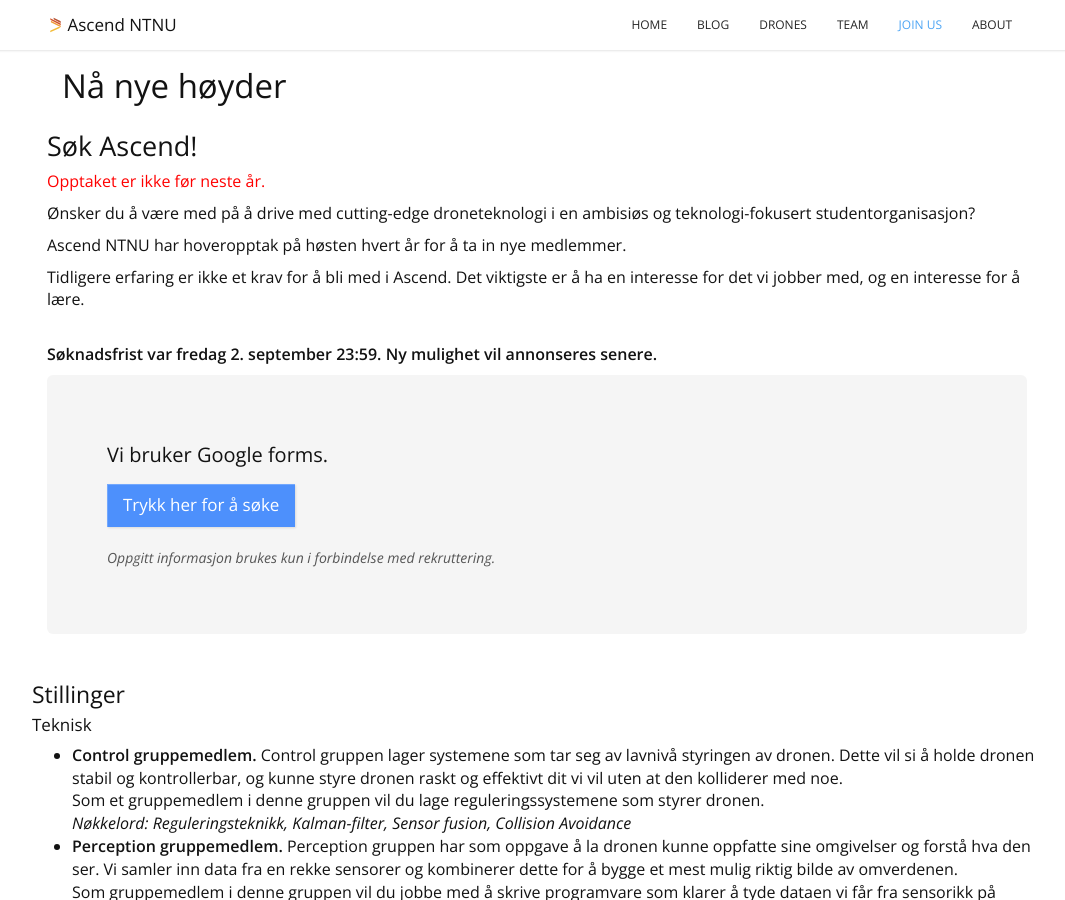
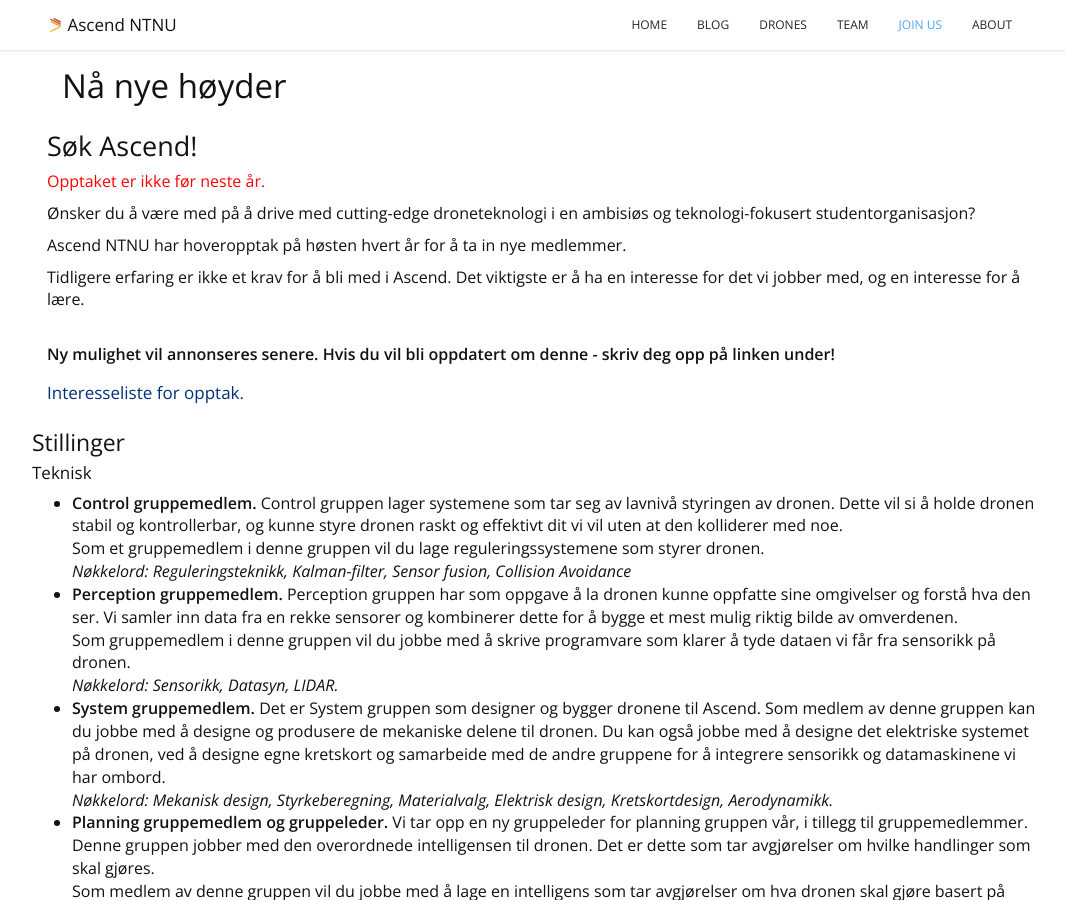
Before and after one commit to AscendNTNU/AscendNTNU.github.io, a Jekyll site: the page built from join.html, in a window 1280 px wide and 900 px high. Shown: the whole window, without its empty margins (103-1168 px from the left). Built offline with Jekyll 4.4.1, drawn with Linux system fonts in a browser that asks for light colours.

Commit message:
Added link to mailing list

```diff
--- a/join.html
+++ b/join.html
@@ -24,18 +24,21 @@
 			<!--<strong>Informasjonsmøte for opptak 1. september kl: 16:15 i Sentralbygget S1</strong>-->
 				<br>
 				<!--<strong>Søknadsfrist er fredag 2. september 23:59</strong>-->
-				<strong>Søknadsfrist var fredag 2. september 23:59. Ny mulighet vil annonseres senere.</strong>
+				<strong>Ny mulighet vil annonseres senere. Hvis du vil bli oppdatert om denne - skriv deg opp på linken under!</strong>
 			</p>
 		</div>
 
 		<div class="row">
-			<div class="jumbotron">
+			<h4>
+				<a href="http://ascendntnu.us14.list-manage2.com/subscribe?u=dfce303a41ce42b342c75a3ef&id=002e04db12" target="_blank">Interesseliste for opptak.</a>
+			</h4>
+			<!--<div class="jumbotron">
 			  <h2></h2>
 			  <p>Vi bruker Google forms.</p>
 			  <p><a class="btn btn-primary btn-lg" href="https://goo.gl/forms/i9m8zs4YDnoq2rC82" role="button">Trykk her for å søke</a></p>
 			  <p><small>Oppgitt informasjon brukes kun i forbindelse med rekruttering.</small>
 			  </p>
-			</div>
+			</div>-->
 		</div>
 
 		<div class="row">
```
